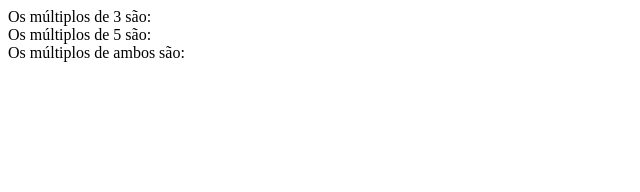
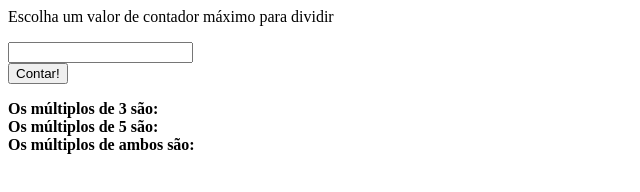
Before and after one commit to ggdrn/DesafioJG, a plain HTML site: page index.html in a window 1280 px wide. Both pictures are taken after a click on the button "Contar!". Shown: the whole page, without its empty margins (0-640 px from the left). Drawn offline with Linux system fonts and the light colour scheme.

Commit message:
Melhorias no resultado do contador e nas declarações das variaveis

```diff
--- a/index.html
+++ b/index.html
@@ -3,15 +3,16 @@
   <body>
     <div>
       <form>
-        <p>Escolha um valor maximo para dividir</p>
+        <p>Escolha um valor de contador máximo para dividir</p>
         <input type="text" id="qtd" name="numero"/><br/>
         <input type="button" value="Contar!" onclick="Iniciar()"/>
       </form>
     </div>
+     <div id="resultado"></div>
     <script type="text/javascript">
     //Função principal para inicar a contagem
       function Iniciar(){
-        var qtd = document.getElementById("qtd").value;
+        let qtd = document.getElementById("qtd").value;
         // Função para Calcular se o número é múltiplo
         // usando o módulo de divisão
         function Calcular(valor, multiplo){
@@ -23,25 +24,24 @@
           }
 
           // Arrays contendo os múltiplos valores de 3,5 e ambos
-          var multiplos = [];
-          var multiplos_3 = [];
-          var multiplos_5 = [];
+          let multiplos = [];
+          let multiplos_3 = [];
+          let multiplos_5 = [];
 
           // Contador de acordo com os parametros que usuario determina
-          for(var i=1;i<=qtd;i++){
+          for(let i=1;i<=qtd;i++){
             if(Calcular(i,3))
-              multiplos_3.push(" Jovens");
+              multiplos_3.push(" Jovens ");
 
             if(Calcular(i,5))
-              multiplos_5.push(" Gênios");
+              multiplos_5.push(" Gênios ");
 
             if(Calcular(i,5) && Calcular(i,3))
-                multiplos.push(" Jovens Gênios");
+                multiplos.push(" Jovens Gênios ");
           }
-
-          document.write("Os múltiplos de 3 são: ",multiplos_3);
-          document.write("<br>Os múltiplos de 5 são: ",multiplos_5);
-          document.write("<br>Os múltiplos de ambos são: ",multiplos);
+          // Juntar o resultado em uma letiável só
+          let resultado = "<b>Os múltiplos de 3 são: </b>" + multiplos_3 + "<br><b>Os múltiplos de 5 são:  </b>" + multiplos_5 + "<br><b>Os múltiplos de ambos são: </b>" + multiplos;
+          document.getElementById('resultado').innerHTML = resultado;
         }
     </script>
   </body>
```
